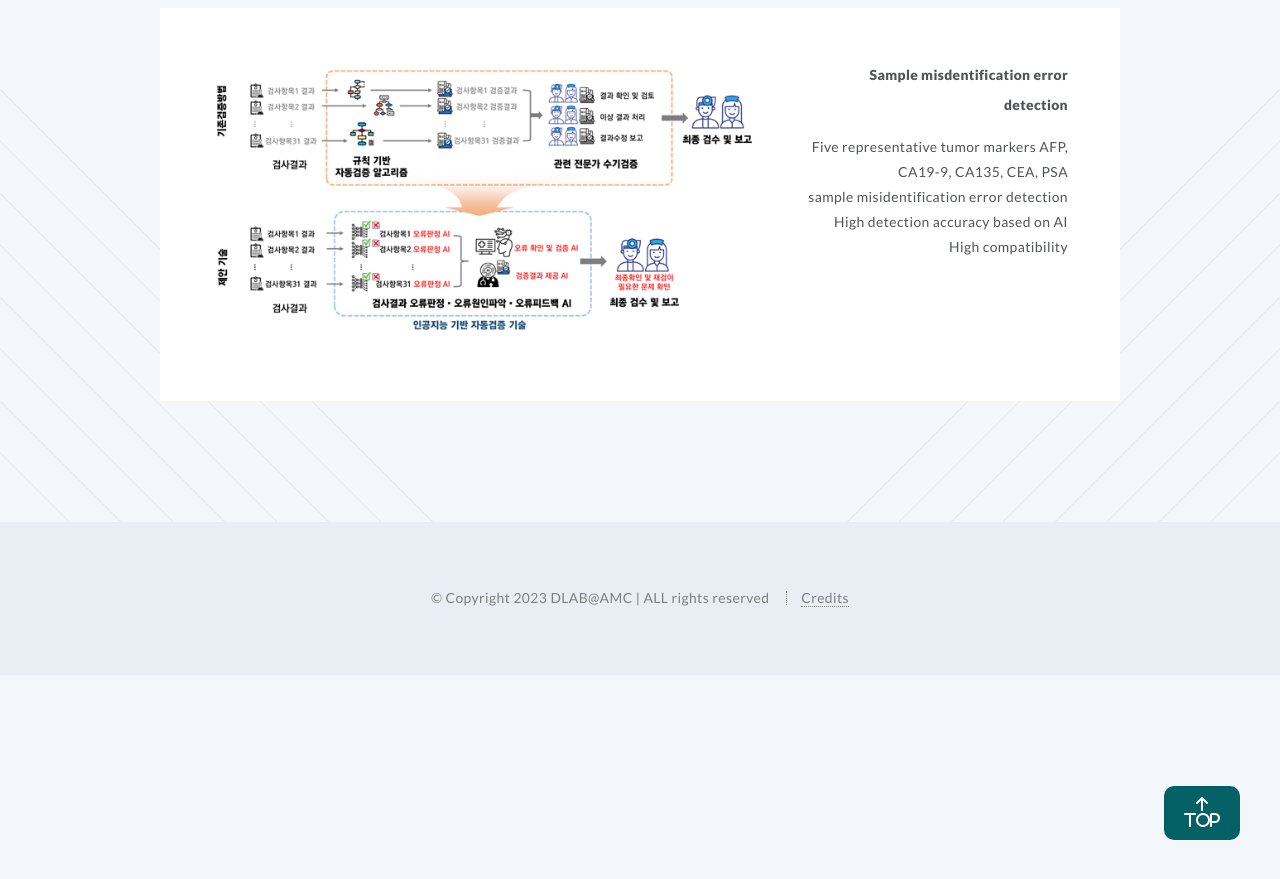
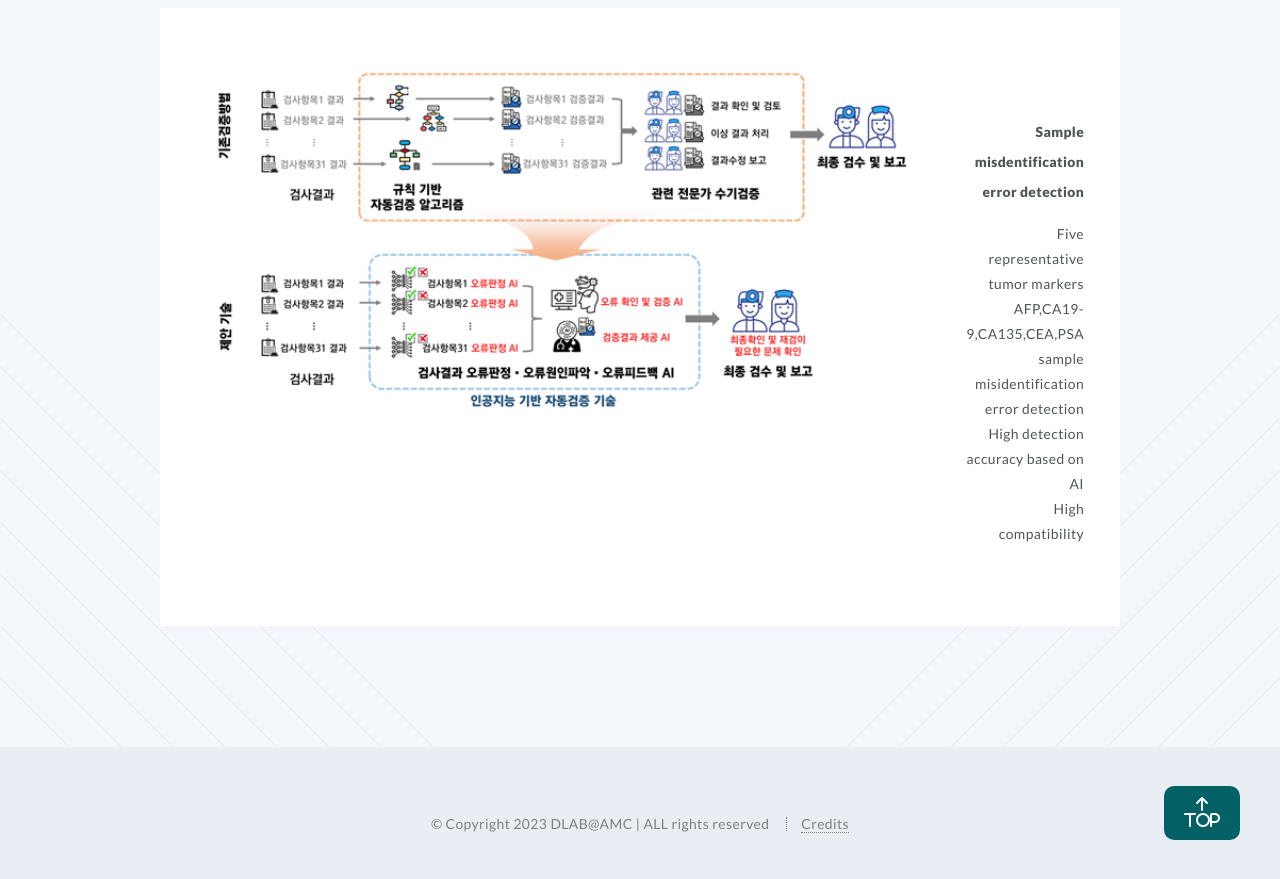
Before and after one commit to ydon1111/ydon1111.github.io, a Jekyll site: the page built from htmls/research/lab_test.html, in a window 1280 px wide and 1400 px high, scrolled down 724 px. Shown: the part 500-1379 px from the top of the window. Built offline with Jekyll 4.4.1, drawn with Linux system fonts in a browser that asks for light colours; nearby versions of some CDN libraries.

Commit message:
research 적용

```diff
--- a/css/style.css
+++ b/css/style.css
@@ -1673,7 +1673,6 @@
 	font-size:0.8em;
 	line-height: 25px;
 	text-align: right;
-	margin: 0px 0px 0px 0px;
 }
 
 .content-container .lefty h3{
--- a/htmls/research/lab_test.html
+++ b/htmls/research/lab_test.html
@@ -22,7 +22,8 @@
 
       <section class="nav-item">
         <ul>
-          <li><a href="disease_prediction.html" class="nav-link_re"><img src="/images/icons/DiseasePrediction.png" alt="">
+          <li><a href="disease_prediction.html" class="nav-link_re"><img src="/images/icons/DiseasePrediction.png"
+                alt="">
               <span style="line-height: 80%;"><br>Disease Prediction</a>
           </li></span>
         </ul>
@@ -52,7 +53,8 @@
 
       <section>
         <ul>
-          <li><a href="wearable_IoT_&_platform.html" class="nav-link_re"><img src="/images/icons/WearableIOT.png" alt="">
+          <li><a href="wearable_IoT_&_platform.html" class="nav-link_re"><img src="/images/icons/WearableIOT.png"
+                alt="">
               <span style="line-height: 80%;"><br>Wearable IoT&Platform</a></li></span>
         </ul>
       </section>
@@ -91,8 +93,8 @@
       <img src="/images/research/dark/LabTests_dark.png" alt="" height="280px">
       <div class="text-over-image">
         <header>
-            <h3 >Clinical Lab Testing Auto-verification</h3>
-            <p >Less manual but more accurate analysis</p>
+          <h3>Clinical Lab Testing Auto-verification</h3>
+          <p>Less manual but more accurate analysis</p>
         </header>
 
 
@@ -105,24 +107,29 @@
     <div class="row">
       <div class>
         <section class="image-and-content">
+
           <div class="image-container">
             <img src="/images/research/CLINICAL DECISION SUPPORT/2/Automating clinical lab testing using AI.png" alt=""
-              height="280px">
+              height="360px">
           </div>
+
           <div class="content-container">
-            <div class="righty">
+            <div class="righty" >
               <header>
+                <br><br>
                 <h3>Sample misdentification error detection</h3>
               </header>
+
               <p>
-                Five representative tumor markers AFP, CA19-9, CA135, CEA, PSA <br>
+                Five representative tumor markers AFP,CA19-9,CA135,CEA,PSA<br>
                 sample misidentification error detection<br>
                 High detection accuracy based on AI<br>
-                High compatibility</p>
+                High compatibility<br>
+              </p>
             </div>
-
           </div>
         </section>
+
       </div>
     </div>
   </section>
```
Lines whose indentation alone changed are shown as unchanged.
